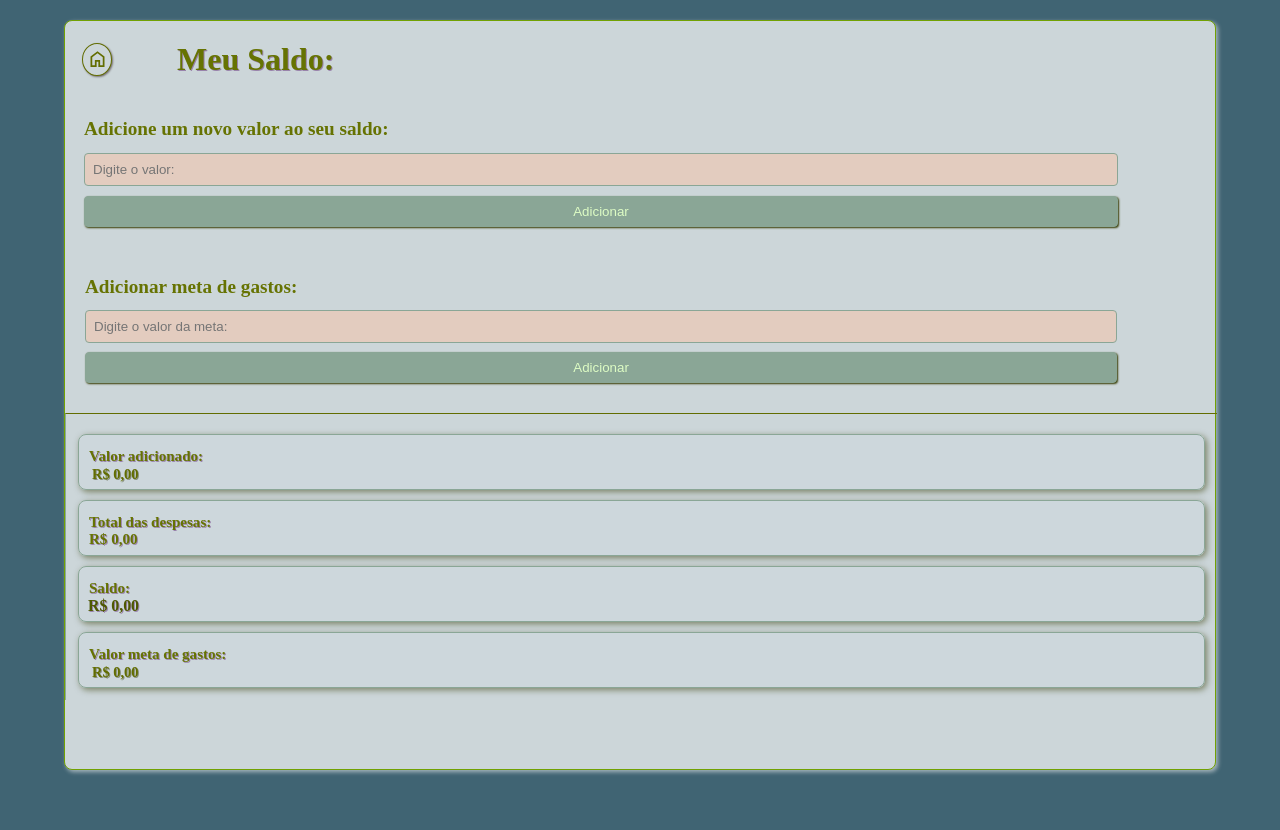
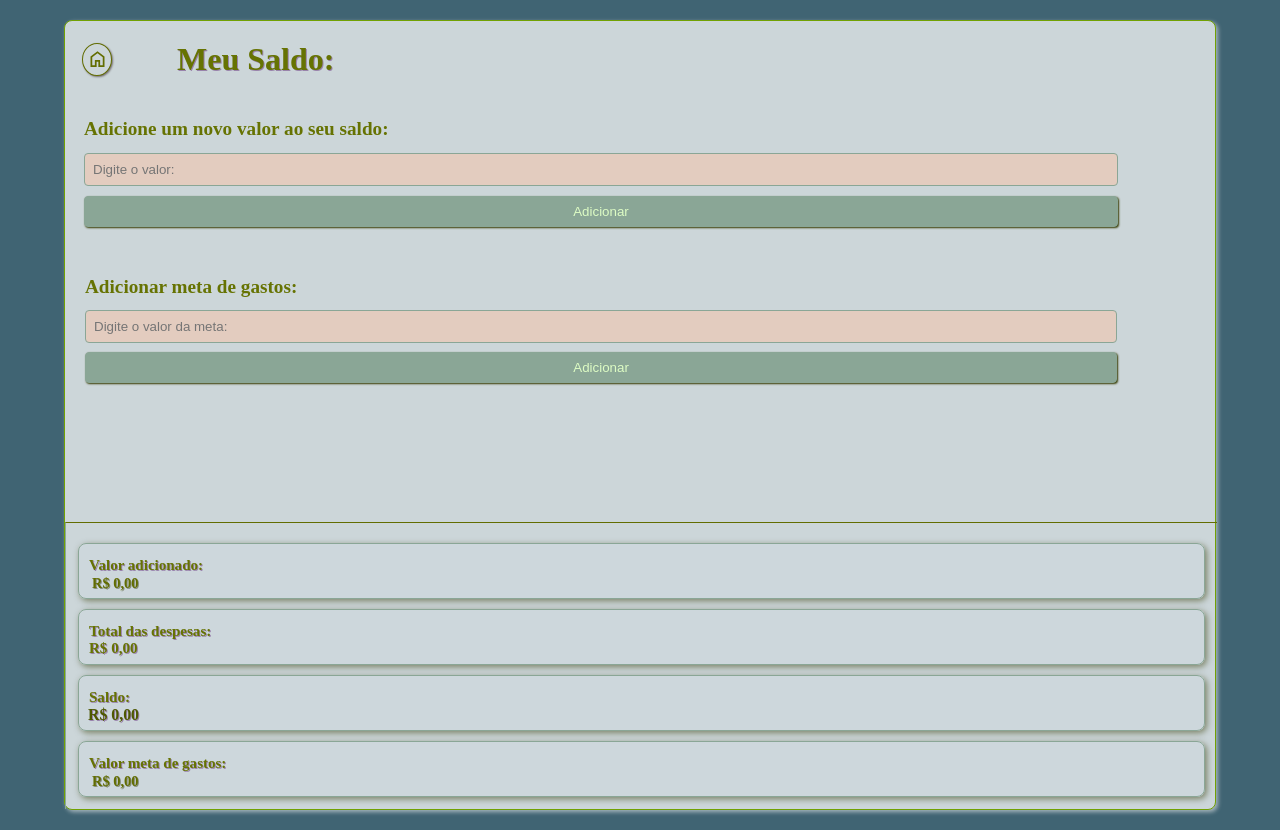
Before and after one commit to BrunaBeatriiz/Controle-de-Gastos, a React (Vite) app: page /Saldo in a window 1280 px wide. Before the commit the page ends 800 px from the top, so only its background shows below. Built offline with nearby package versions, Linux system fonts and the light colour scheme.

Commit message:
ajuste tela saldo para dispositivos pequenos

```diff
--- a/src/estilos/pagSaldo.css
+++ b/src/estilos/pagSaldo.css
@@ -50,11 +50,12 @@ header{
 .formSaldo{
     width: 95%;
     padding: 2px;
-    height: 35vh;
+    height: 48vh;
     margin: 10px;
-    margin-bottom: 25px;
+    margin-bottom: 30px;
     margin-left: 12px;
     border-left: none;
+
 }
 
 
@@ -76,9 +77,10 @@ form>input{
 
 .divMeta{
     margin-top: 35px;
-    margin-bottom: 20px;
+    margin-bottom: 40px;
     height: 48%;
     padding: 1px;
+
 }
 
 h3{
```
